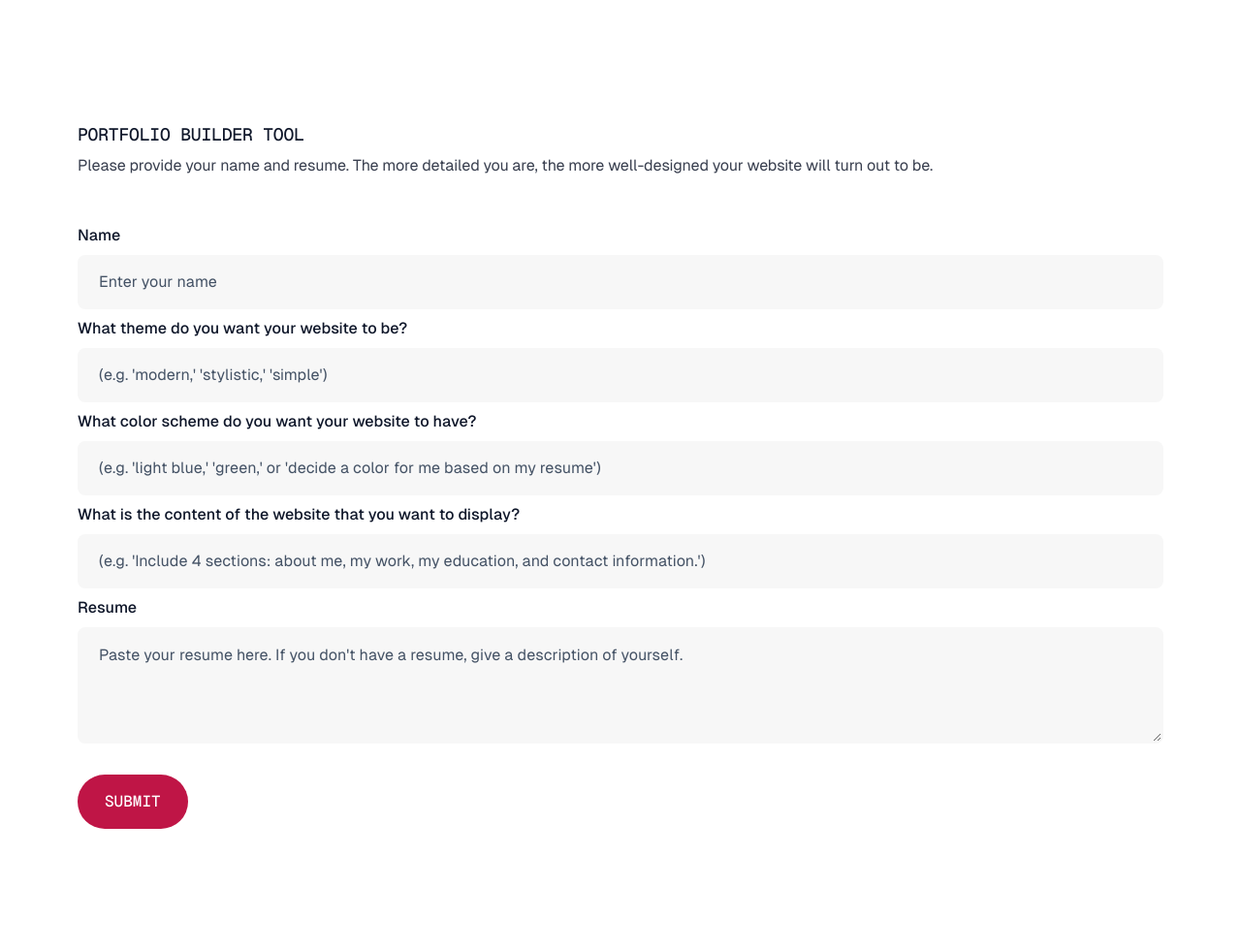
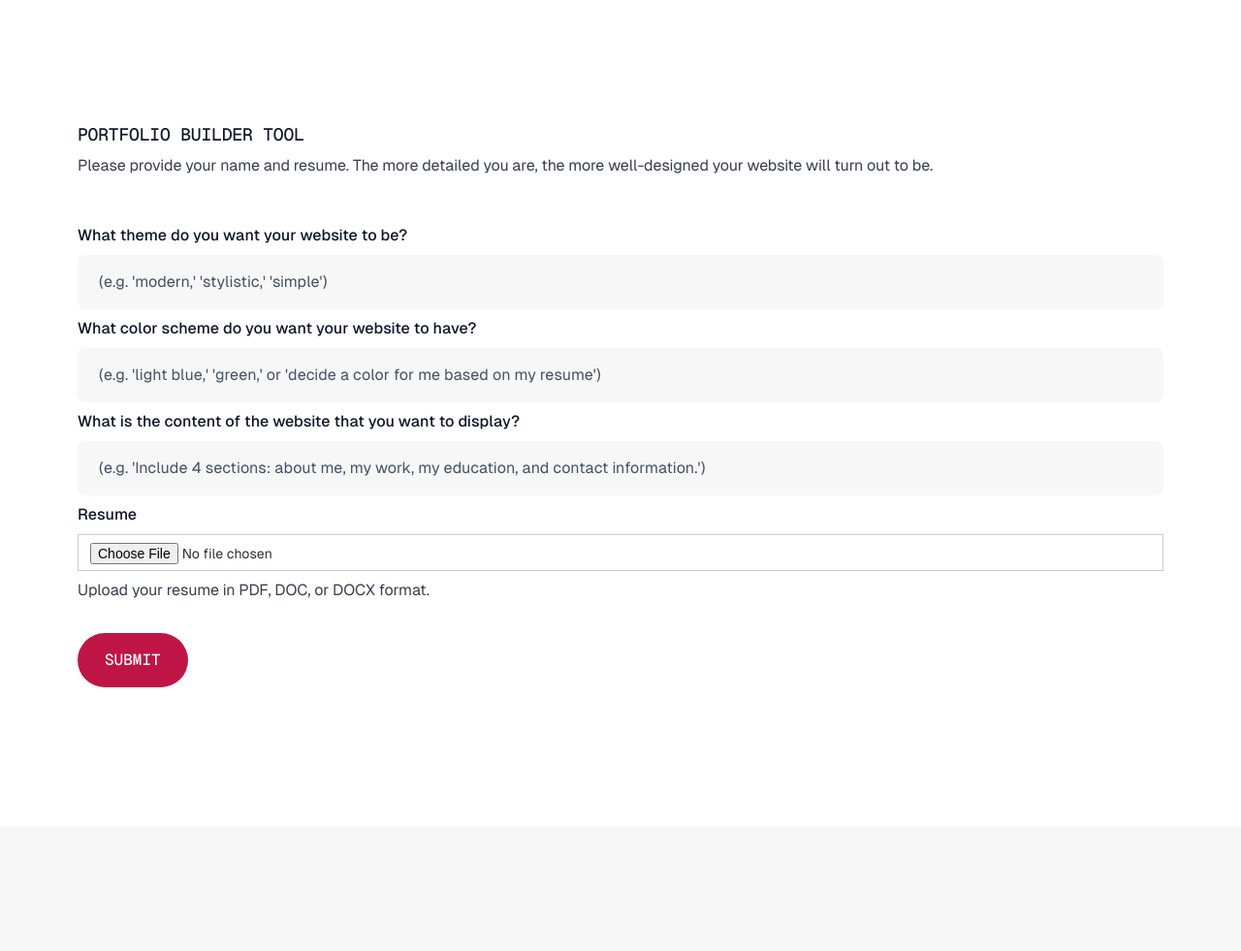
Before and after one commit to Kashyap822/lyntra, a Flask app: page /generate-portfolio in a window 1280 px wide. Shown: the part 72-1053 px from the top of the page at 97% size. Run offline with Flask 3, Linux system fonts and the light colour scheme; some libraries are stand-ins or nearby versions; some web fonts are replaced.

Commit message:
Added the resume upload feature
- Removed the name text field
- Removed the resume text field
+ Added the resume file upload box

```diff
--- a/src/templates/generate_portfolio.html
+++ b/src/templates/generate_portfolio.html
@@ -1,8 +1,4 @@
 <!DOCTYPE html>
-
-<!-- This is a work-in-progress quiz page -->
-<!-- {{ url_for('static', filename='css/tool-style.css') }} -->
-<!-- Plan for 0.3: Make the quiz work -->
 
 <html data-page="67441a82a27df5fae4725e27" data-site-code="8542397185e1" data-status-code="1" lang="en">
 
@@ -69,10 +65,6 @@
         <div class="w-form">
             <form data-name="Form" name="quiz-form" id="quiz-form" method="get" class="quiz-form">
                 <div class="field-block">
-                    <label for="name" class="field-label">Name</label>
-                    <input class="text-input w-input" maxlength="256" name="name" placeholder="Enter your name" type="text" id="name" required />
-                </div>
-                <div class="field-block">
                     <label for="theme" class="field-label">What theme do you want your website to be?</label>
                     <input class="text-input w-input" maxlength="256" name="theme" placeholder="(e.g. 'modern,' 'stylistic,' 'simple')" type="text" id="theme" required />
                 </div>
@@ -85,17 +77,77 @@
                     <input class="text-input w-input" maxlength="256" name="content" placeholder="(e.g. 'Include 4 sections: about me, my work, my education, and contact information.')" type="text" id="content" required />
                 </div>
                 <div class="field-block">
-                    <label for="resume" class="field-label">Resume</label>
-                    <textarea id="resume" name="resume" maxlength="5000" placeholder="Paste your resume here. If you don't have a resume, give a description of yourself." class="text-input form w-input" required></textarea>
-                </div>
+					<label for="resume" class="field-label">Resume</label>
+					<input
+					  type="file"
+					  id="resume"
+					  name="resume"
+					  data-name="resume"
+					  accept=".pdf,.doc,.docx"
+					  class="file-input form w-input"
+					  required>
+					<p class="help-text">Upload your resume in PDF, DOC, or DOCX format.</p>
+				  </div>
                 <div class="spacer-24"></div>
-                <input type="submit" class="button w-button" value="Submit" />
+                <input type="submit" class="button w-button" value="Submit"/>
                 <div id="submission-message" style="display:none; margin-top: 20px;">Thank you! Your website is being built and will be ready shortly. You will be redirected in approximately 30 seconds.</div>
             </form>
         </div>
     </div>
 </div>
 
+<!-- New script for file upload resume -->
+<script>
+	document
+	  .getElementById("quiz-form")
+	  .addEventListener("submit", function (event) {
+		event.preventDefault();
+
+		// Show the submission message
+		const submissionMessage = document.getElementById("submission-message");
+        submissionMessage.style.display = "block";
+
+		// Disable the submit button
+		const submitButton = document.querySelector('input[type="submit"]');
+		submitButton.disabled = true;
+		submitButton.value = "Submitting...";
+
+		const content = document.getElementById("content").value;
+		const theme = document.getElementById("theme").value;
+		const color = document.getElementById("color").value;
+		const resumeFile = document.getElementById("resume").files[0];
+
+		if (!resumeFile) {
+		  alert("Please upload a resume file.");
+		  return;
+		}
+
+		const formData = new FormData();
+		formData.append("theme", theme);
+		formData.append("color", color);
+		formData.append("content", content);
+		formData.append("resume", resumeFile);
+
+		fetch("/api/submitQuiz", {
+		  method: "POST",
+		  body: formData,
+		})
+		  .then((response) => {
+			// Redirect to the endpoint
+
+			// Adjust endpoint as needed
+			window.location.href = "/website";
+		  })
+		  .catch((error) => {
+                    console.error("Error:", error);
+                    submissionMessage.textContent =
+                        "Something went wrong! Please try again later.";
+          });
+	});
+</script>
+
+<!-- Old script for reference -->
+<!--
 <script>
     document
         .getElementById("quiz-form")
@@ -107,7 +159,6 @@
             const theme = document.getElementById("theme").value;
             const color = document.getElementById("color").value;
             const resume = document.getElementById("resume").value;
-            const name = document.getElementById("name").value;
 
             // Show the submission message
             const submissionMessage = document.getElementById("submission-message");
@@ -123,7 +174,7 @@
                 headers: {
                     "Content-Type": "application/json",
                 },
-                body: JSON.stringify({ theme, color, content, resume, name }),
+                body: JSON.stringify({ theme, color, content, resume }),
             })
                 .then((response) => {
                     // Redirect to the /website endpoint
@@ -136,7 +187,7 @@
                 });
         });
 </script>
-
+-->
 
 <!-- Footer Section -->
 <section class="section secondary">
```
